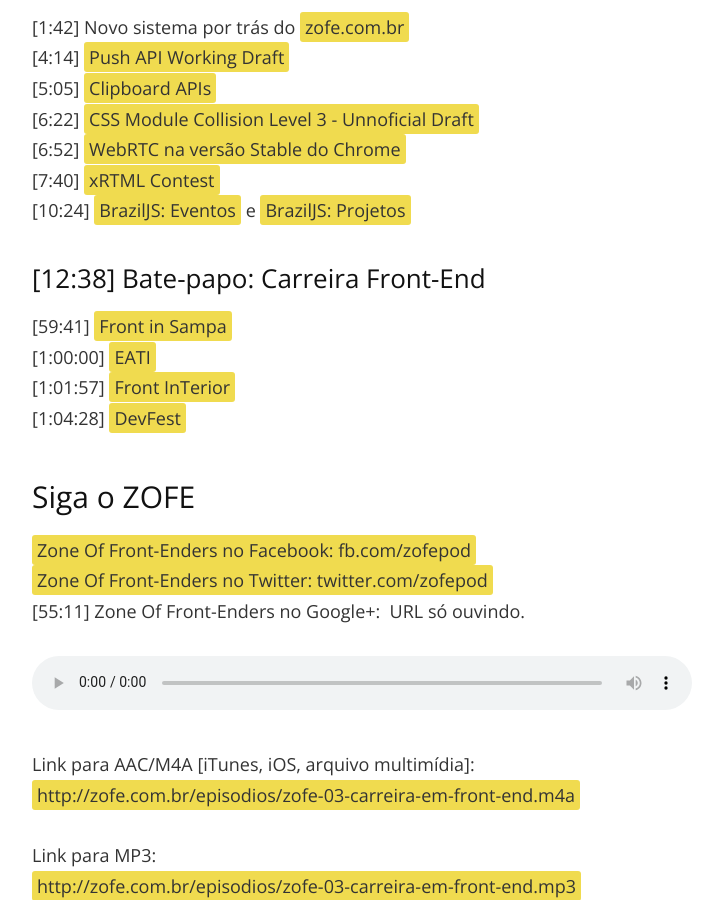
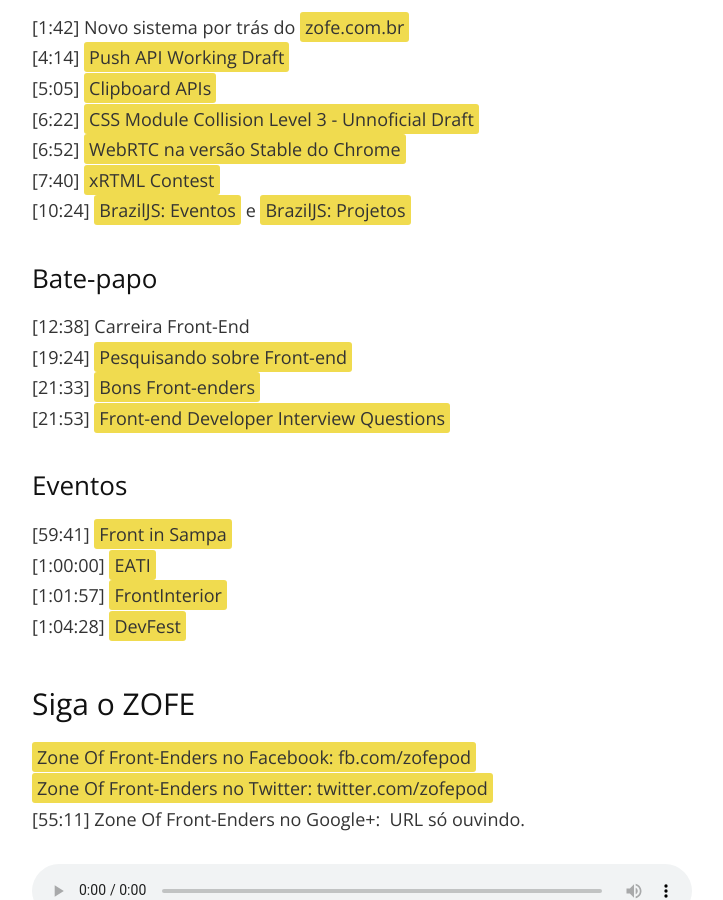
Before and after one commit to almirfilho/zofe, a Jekyll site: the page built from _posts/2012-11-20-zofe-3-carreira-em-front-end.md, in a window 1280 px wide and 900 px high, scrolled down 1421 px. Shown: the whole window, without its empty margins (278-1001 px from the left). Built offline with Jekyll 4.4.1, drawn with Linux system fonts in a browser that asks for light colours; Markdown is read by kramdown in place of the engine named in the settings; comment, search, counter and statistics services are not loaded.

Commit message:
adicionando links mencionados no bate-papo

```diff
--- a/_posts/2012-11-20-zofe-3-carreira-em-front-end.md
+++ b/_posts/2012-11-20-zofe-3-carreira-em-front-end.md
@@ -30,11 +30,18 @@
 \[7:40\] [xRTML Contest](http://contest.xrtml.org/)<br>
 \[10:24\] [BrazilJS: Eventos](http://braziljs.org/eventos) e [BrazilJS: Projetos](http://braziljs.org/projetos)<br>
 
-### \[12:38\] Bate-papo: Carreira Front-End<br>
+### Bate-papo
+
+\[12:38\] Carreira Front-End<br>
+\[19:24\] [Pesquisando sobre Front-end](http://danielfilho.info/blog/pesquisando-sobre-front-end/)<br>
+\[21:33\] [Bons Front-enders](https://github.com/leobetosouza/bons-front-enders)<br>
+\[21:53\] [Front-end Developer Interview Questions](https://github.com/darcyclarke/Front-end-Developer-Interview-Questions)<br>
+
+### Eventos
 
 \[59:41\] [Front in Sampa](http://www.frontinsampa.com.br/)<br>
 \[1:00:00\] [EATI](http://www.cafw.ufsm.br/eati/2012/)<br>
-\[1:01:57\] [Front InTerior](http://www.frontinterior.com.br)<br>
+\[1:01:57\] [FrontInterior](http://www.frontinterior.com.br)<br>
 \[1:04:28\] [DevFest](http://devfest.com.br)<br>
 
 
```
